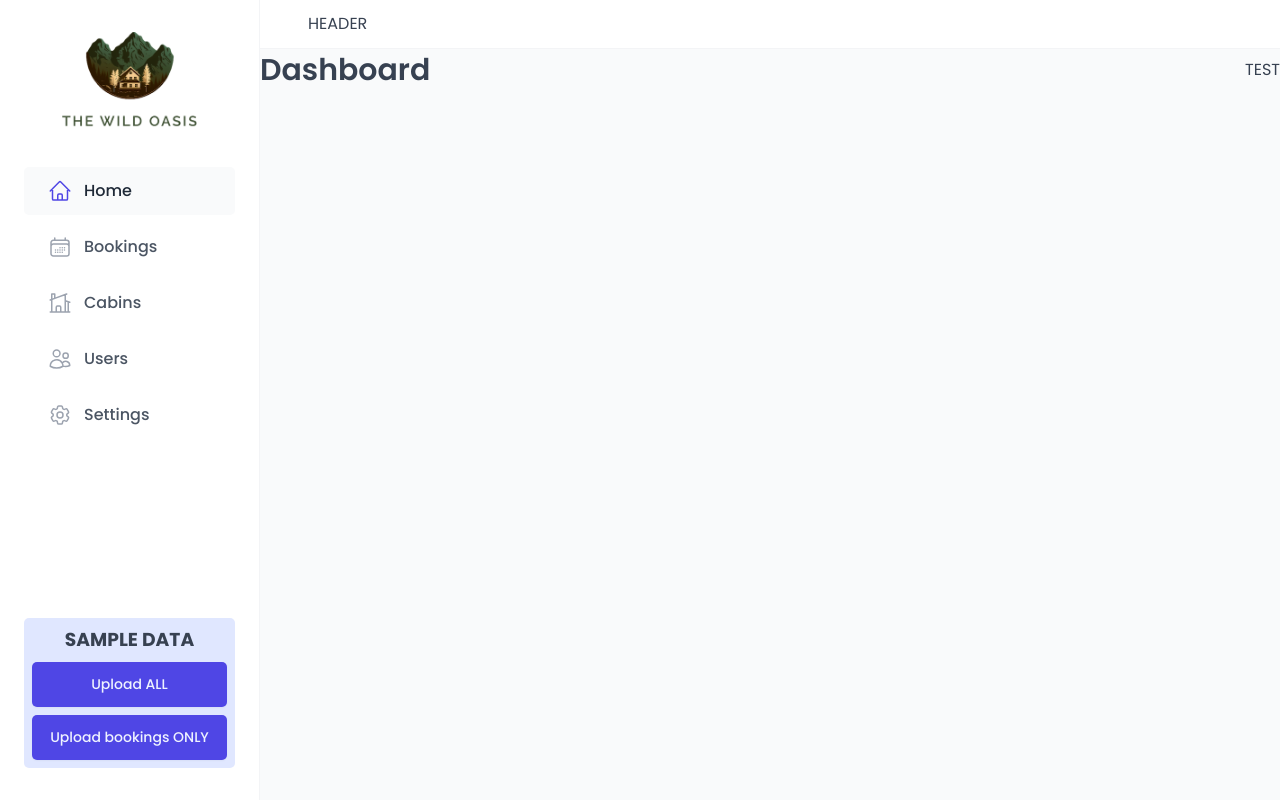
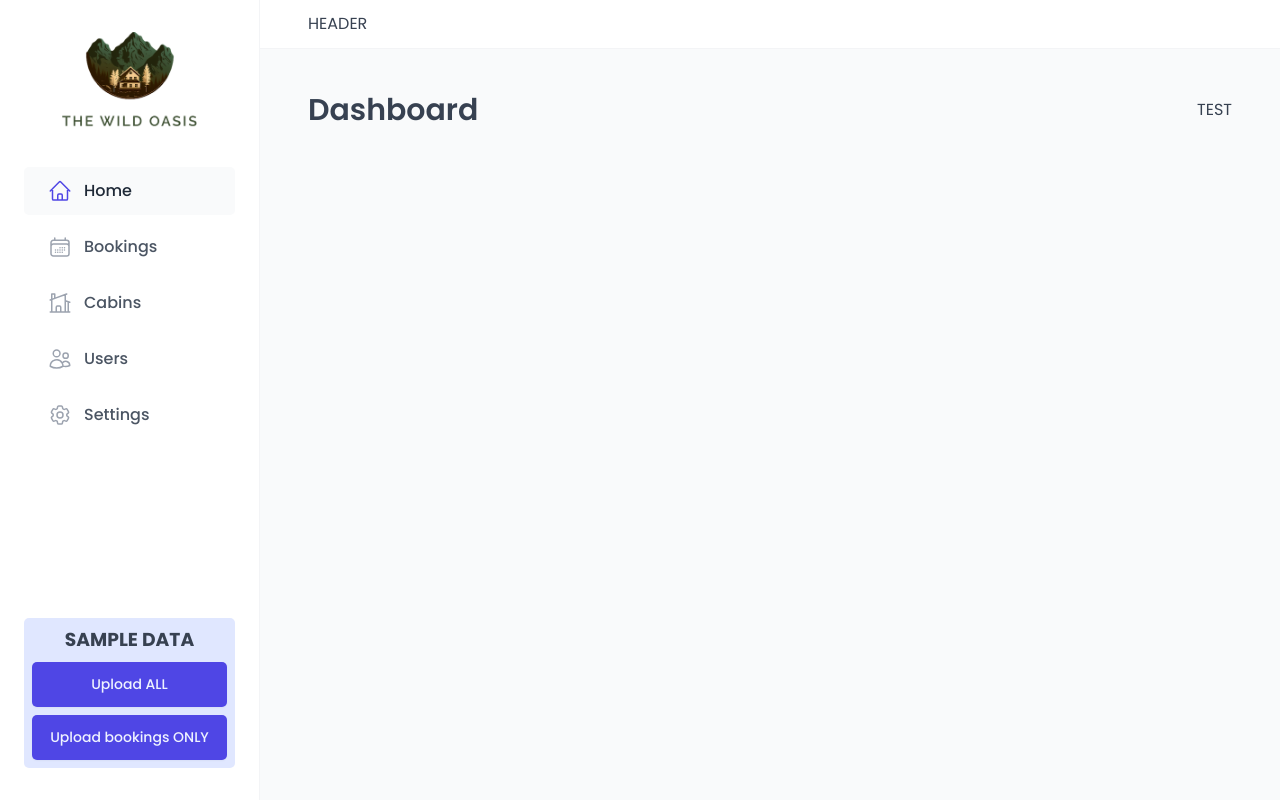
Before and after one commit to kerstin-w/wild-oasis, a React (Vite) app: page /dashboard in a window 1280 px wide. Built offline with nearby package versions, Linux system fonts and the light colour scheme; a web font is replaced by a local one.

Commit message:
fix: Remove comma for padding in Main

```diff
--- a/src/ui/AppLayout.jsx
+++ b/src/ui/AppLayout.jsx
@@ -14,7 +14,7 @@ const StyledAppLayout = styled.div`
 
 const Main = styled.main`
   background-color: var(--color-grey-50);
-  padding: 4rem, 4.8rem 6.4rem;
+  padding: 4rem 4.8rem 6.4rem;
   overflow: scroll;
 `;
 
```
